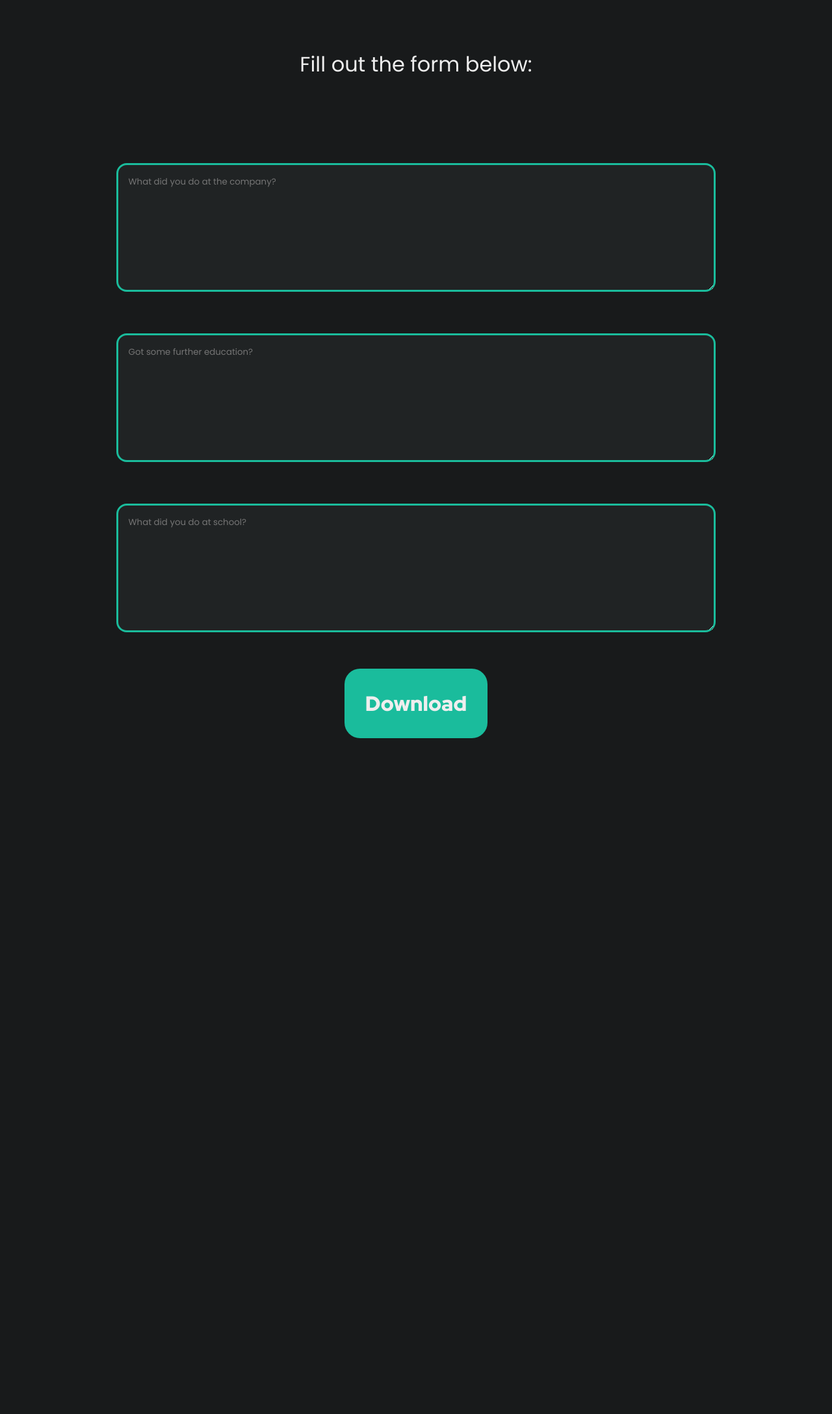
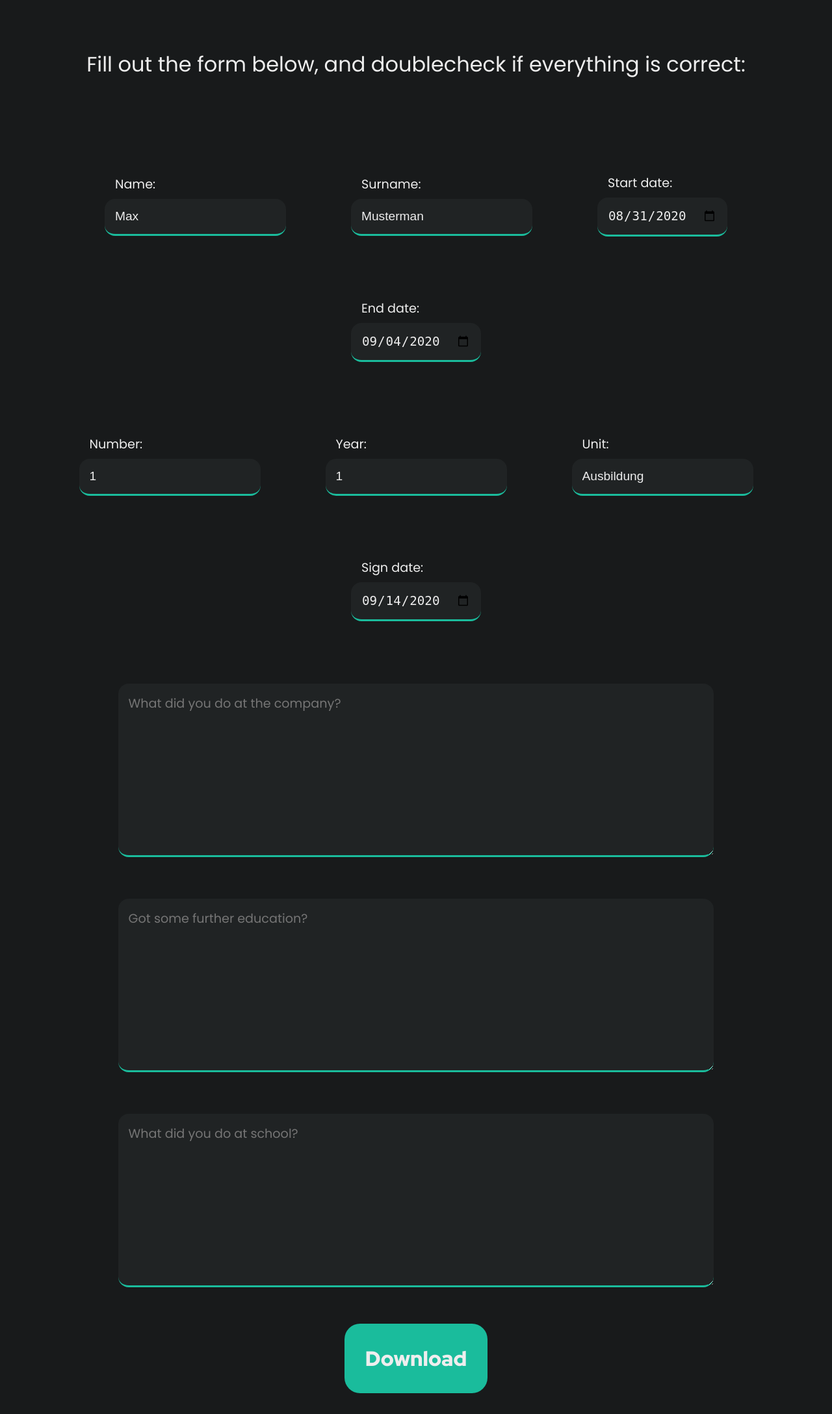
Before and after one commit to TheCoder777/Report-Booklet-Writer, a Flask app: page /edit in a window 1280 px wide. Shown: the part 192-2368 px from the top of the page at 65% size. Before the commit the page ends 1328 px from the top, so only its background shows below. Run offline with Flask 2, Linux system fonts and the light colour scheme; parts of the project's set-up code (start-up, migrations or seed data) failed here and were passed over.

Commit message:
added manual input fileds for userinfo, rewrote date methods

```diff
--- a/config.ini
+++ b/config.ini
@@ -1,5 +1,5 @@
 [date]
-beginn = 36
+kw = 36
 nr = 1
 year = 1
 
--- a/pdfhandler.py
+++ b/pdfhandler.py
@@ -40,31 +40,80 @@ ERROR = fg(1)
 WARNING = fg(214)
 SUCCESS = fg(2)
 
+
+def check_start_date(date):
+    day, month, year = date.split(".")
+    date = ".".join([day, month])
+    if date == "31.08":
+        return "01.09." + year
+    else:
+        return date
+
+
+def reformat_date(date):
+    try:
+        year, month, day = date.split("-")
+        print(".".join([day, month, year]))
+        return ".".join([day, month, year])
+    except:
+        return date
+
+
+def get_a_date(type=""):
+    if type == "html":
+        return time.strftime("%Y-%m-%d")
+    else:
+        return time.strftime("%d.%m.%Y")
+
+
+def get_date(kw, type="client"):
+    kw = int(kw)
+    a_year = int(time.strftime("%Y"))
+    start_date = date.fromisocalendar(a_year, kw, 1)
+    end_date = date.fromisocalendar(a_year, kw, 5)
+
+    if type == "client":
+        start_date = start_date.strftime("%d.%m.%Y")
+        end_date = end_date.strftime("%d.%m.%Y")
+
+    elif type == "raw":
+        return start_date, end_date
+
+    else:
+        start_date = start_date.strftime("%Y-%m-%d")
+        end_date = end_date.strftime("%Y-%m-%d")
+
+    return start_date, end_date
+
+
 def draw(data, uinput, packet):
     LINE_DISTANCE = 30
-    nr = int(data["nr"])
+    nr = int(uinput["nr"])
     nr -= 1
-    kw = data["beginn"]
+    kw = data["kw"]
     kw = int(kw)
     kw = (kw + nr) % 52
-    fullname = data["surname"] + " " + data["name"]
+    fullname = uinput["surname"] + " " + uinput["name"]
 
-    a_year = int(time.strftime("%Y"))
-    start_date = date.fromisocalendar(a_year, kw, 1)
-    start_date = start_date.strftime("%d.%m.%Y")
-    end_date = date.fromisocalendar(a_year, kw, 5)
-    end_date = end_date.strftime("%d.%m.%Y")
+    # start_date, end_date = get_date(kw, type="raw")
 
-    a_date = time.strftime("%d.%m.%Y")
+    start_date = reformat_date(uinput["start_date"])
+
+    start_date = check_start_date(start_date)
+
+    end_date = reformat_date(uinput["end_date"])
+    sign_date = reformat_date(uinput["sign_date"])
+
+
 
     c = canvas.Canvas(packet, pagesize=A4)
 
     c.drawString(313, 795, fullname)
-    c.drawString(386, 778, data["unit"])
+    c.drawString(386, 778, uinput["unit"])
     c.drawString(231, 748, str(nr + 1))
     c.drawString(260, 748, start_date)
     c.drawString(365, 748, end_date)
-    c.drawString(530, 748, data["year"])
+    c.drawString(530, 748, uinput["year"])
 
     # Betrieblich
     height = 680
@@ -99,9 +148,9 @@ def draw(data, uinput, packet):
         c.drawText(bt)
         height -= LINE_DISTANCE
 
-    c.drawString(95, 148, a_date)
-    c.drawString(260, 148, a_date)
-    c.drawString(430, 148, a_date)
+    c.drawString(95, 148, sign_date)
+    c.drawString(260, 148, sign_date)
+    c.drawString(430, 148, sign_date)
     c.save()
     return packet
 
--- a/server.py
+++ b/server.py
@@ -44,7 +44,10 @@ def index():
 
 @app.route("/edit")
 def edit():
-    return render_template("edit.html")
+    data = pdfhandler.parse_config()
+    data["sign_date"] = pdfhandler.get_a_date(type="html")
+    start_date, end_date = pdfhandler.get_date(data["kw"], type="server")
+    return render_template("edit.html", data=data, start_date=start_date, end_date=end_date)
 
 
 @app.route("/edit", methods=["POST"])
--- a/static/styles/edit.css
+++ b/static/styles/edit.css
@@ -1,12 +1,14 @@
 
 textarea {
+    font-family: var(--text-font);
+    font-size: 1.2rem;
     background-color: var(--lighter-background);
     width: 70%;
     margin: 2rem;
     padding: 1rem;
     color: var(--text-color);
-    font-family: var(--text-font);
-    border: 0.2rem solid var(--accent-color);
+    border: 0 none;
+    border-bottom: 0.2rem solid var(--accent-color);
     border-radius: 1rem;
 }
 
@@ -14,10 +16,50 @@ textarea:focus {
     outline: none;
 }
 
+input {
+    font-size: 1.2rem;
+    background-color: var(--lighter-background);
+    color: var(--text-color);
+    padding: 1rem;
+    border: 0 none;
+    border-bottom: 0.2rem solid var(--accent-color);
+    border-radius: 1rem;
+}
+
+input:focus {
+    outline: none;
+}
+
+.first_line  {
+    margin: 1rem;
+}
+
+.second_line  {
+    margin: 1rem;
+}
+
 .form_wrapper {
     display: flex;
     flex-direction: column;
     align-items: center;
+}
+
+.manual_input {
+    display: inline-block;
+    text-align: left;
+    font-family: var(--text-font);
+    font-size: 1.2rem;
+    color: var(--text-color);
+    background-color: var(--background-color);
+    margin: 2rem;
+    padding: 1rem;
+}
+
+.input_hint {
+    margin: 0;
+    padding: 0;
+    padding-left: 1rem;
+    margin-bottom: 0.5rem;
 }
 
 .simple_header {
--- a/templates/edit.html
+++ b/templates/edit.html
@@ -10,8 +10,46 @@
     </head>
     <body>
         <h1 class="header">Python Berichtsheft Auto Writer</h1>
-        <p class="simple_header">Fill out the form below:</p>
+        <p class="simple_header">Fill out the form below, and doublecheck if everything is correct:</p>
         <form class="form" action="" method="post" id="editform">
+            <div class"form_head_wrapper">
+                <div class="first_line">
+                    <div class="manual_input">
+                        <p class="input_hint">Name:</p>
+                        <input type="text" name="name" value="{{ data['name'] }}">
+                    </div>
+                    <div class="manual_input">
+                        <p class="input_hint">Surname:</p>
+                        <input type="text" name="surname" value="{{ data['surname'] }}">
+                    </div>
+                    <div class="manual_input">
+                        <p class="input_hint">Start date:</p>
+                        <input type="date" name="start_date" value="{{ start_date }}">
+                    </div>
+                    <div class="manual_input">
+                        <p class="input_hint">End date:</p>
+                        <input type="date" name="end_date" value="{{ end_date }}">
+                    </div>
+                </div>
+                <div class="second_line">
+                    <div class="manual_input">
+                        <p class="input_hint">Number:</p>
+                        <input type="number" name="nr" value="{{ data['nr'] }}">
+                    </div>
+                    <div class="manual_input">
+                        <p class="input_hint">Year:</p>
+                        <input type="number" name="year" value="{{ data['year'] }}">
+                    </div>
+                    <div class="manual_input">
+                        <p class="input_hint">Unit:</p>
+                        <input type="text" name="unit" value="{{ data['unit'] }}">
+                    </div>
+                    <div class="manual_input">
+                        <p class="input_hint">Sign date:</p>
+                        <input type="date" name="sign_date" value="{{ data['sign_date'] }}">
+                    </div>
+                </div>
+            </div>
             <div class="form_wrapper">
                 <textarea name="Bcontent" placeholder="What did you do at the company?" rows="8" cols="100" form="editform"></textarea>
                 <textarea name="Scontent" placeholder="Got some further education?" rows="8" cols="100" form="editform"></textarea>
```
